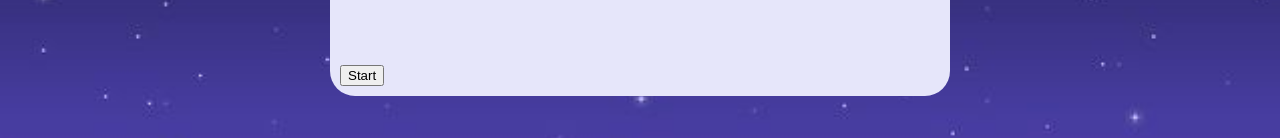
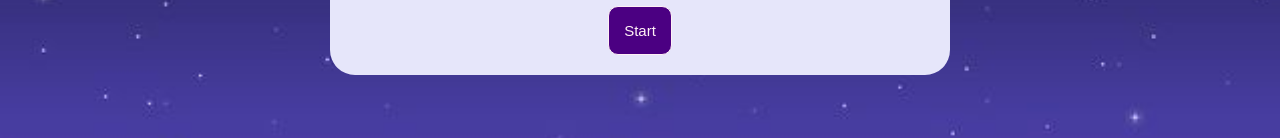
Before and after one commit to MariaClara1103/MariaClara1103.github.io, a plain HTML site: page index.html in a window 1280 px wide. Shown: the part 444-582 px from the top of the page. Drawn offline with Linux system fonts and the light colour scheme.

Commit message:
Update styles.css

```diff
--- a/styles.css
+++ b/styles.css
@@ -63,15 +63,19 @@ h1 {
     width: 45%;
 }
 
-.start {
-/* Start button container */
-.start {
-    display: block;
-    margin: 0 auto;  /* Centraliza horizontalmente */
+.link {
+    text-decoration: none;
+    display: flex;
+    justify-content: center;
+    width: 100%;
     position: absolute;
     bottom: 20px;
-    left: 50%;
-    transform: translateX(-50%);
+    left: 0;
+}
+
+/* Start button */
+.start {
+    margin: 0 auto;
 }
 
 /* Próximo button */
```
